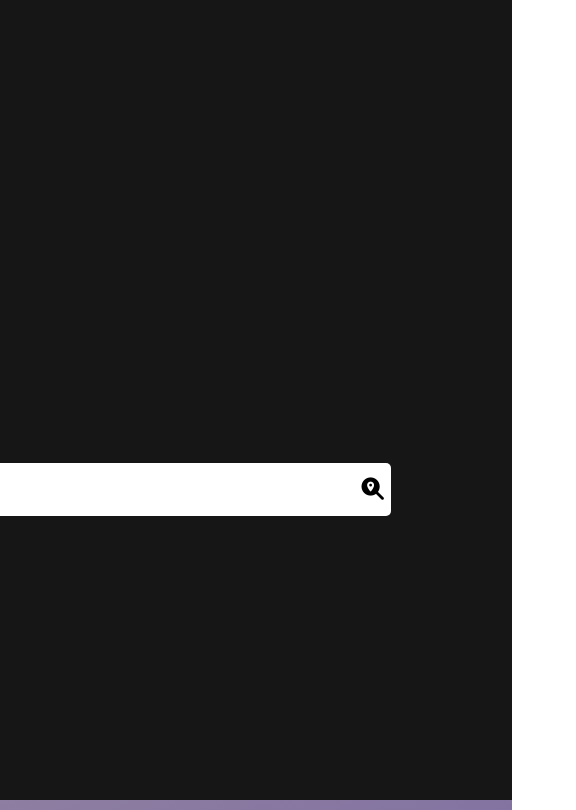
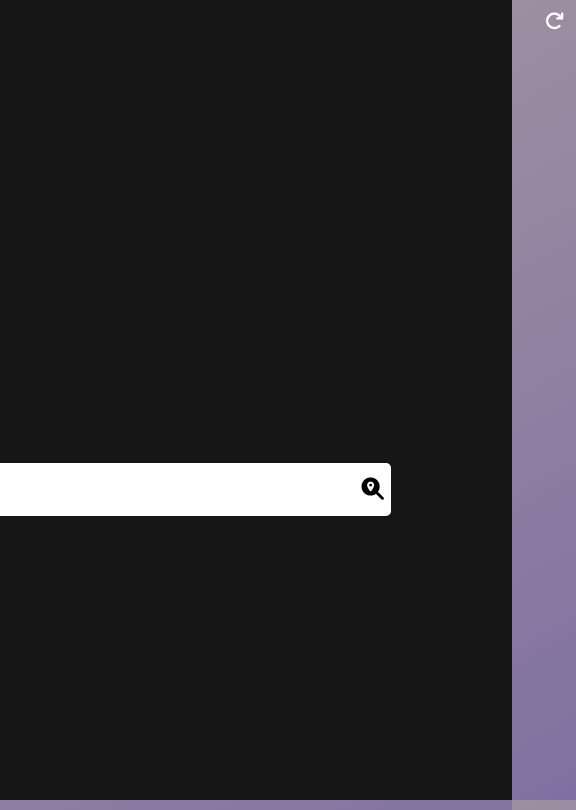
Before and after one commit to exiyos/weather, a plain HTML site: page index.html in a window 1280 px wide. Shown: the full height of the page, 768-1344 px from the left, 576 px wide, since content can reach past the window. Drawn offline with Linux system fonts and the light colour scheme.

Commit message:
Update index.css

```diff
--- a/css/index.css
+++ b/css/index.css
@@ -5,7 +5,7 @@ body{
   padding: 0;
   margin: 0;
   background: linear-gradient(150deg,#9E8EA1,#6657A2);
-  width: 100vw;
+  width: 105vw;
   height: 100vh;
   overflow: auto;
 }
```
